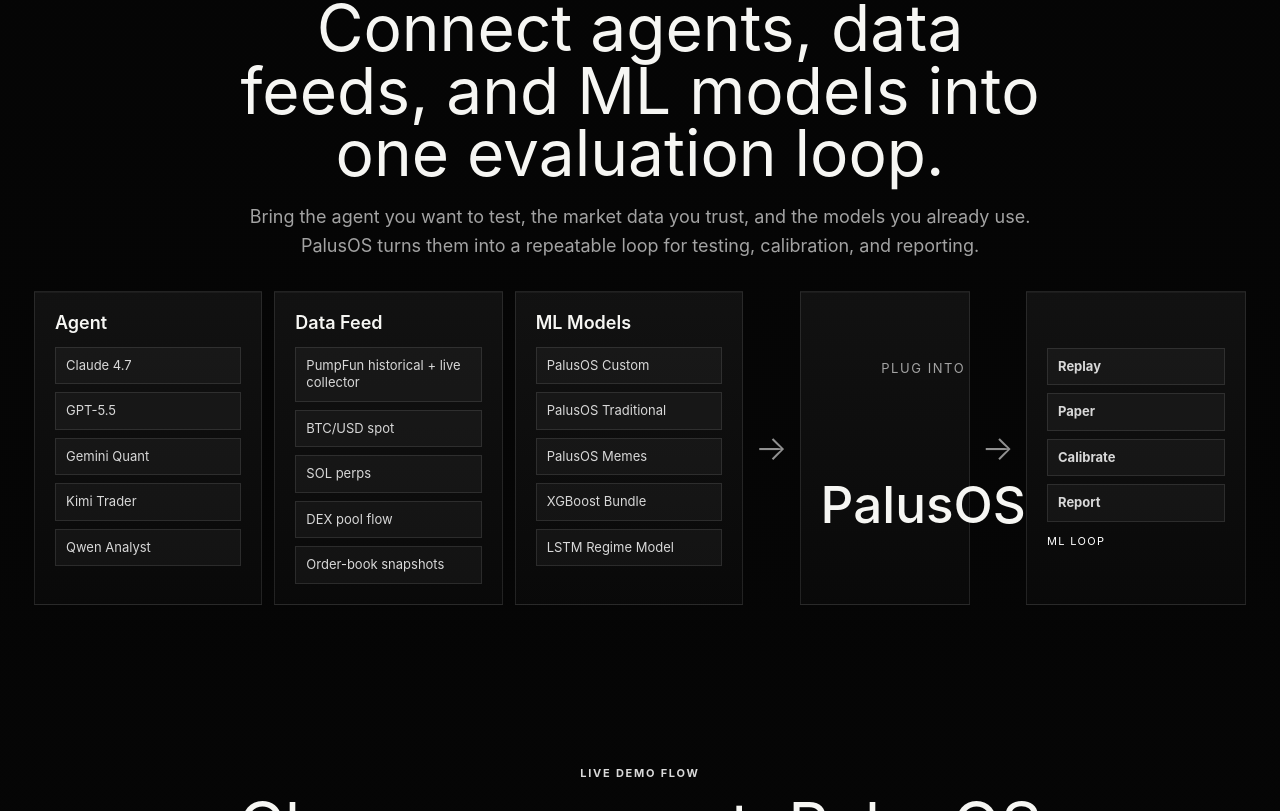
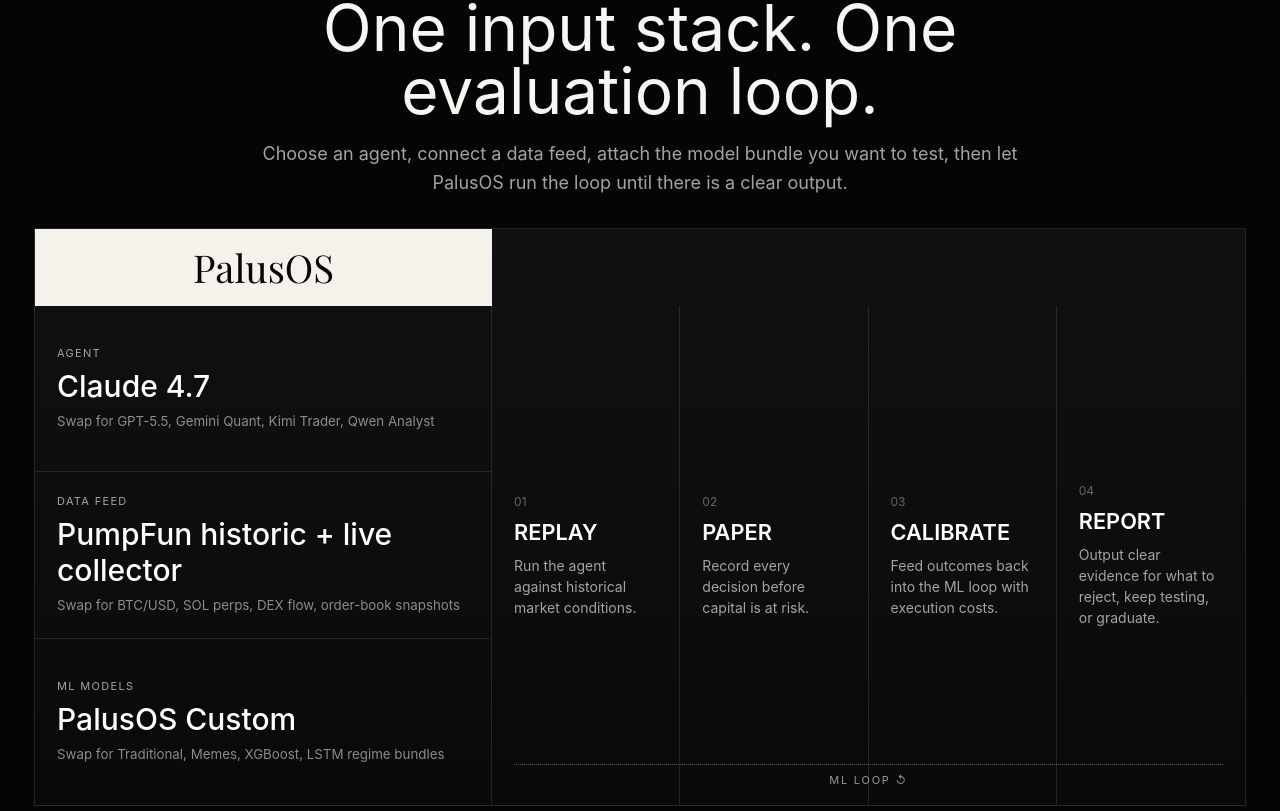
Before and after one commit to jasonheron/palusos, a React (Vite) app: page / in a window 1280 px wide. Shown: the part 929-1740 px from the top of the page. Built offline with nearby package versions, Linux system fonts and the light colour scheme.

Commit message:
Redesign PalusOS system diagram

```diff
--- a/src/App.tsx
+++ b/src/App.tsx
@@ -92,45 +92,54 @@
 
 
 function SystemDiagram() {
-  const agents = ['Claude 4.7', 'GPT-5.5', 'Gemini Quant', 'Kimi Trader', 'Qwen Analyst'];
-  const feeds = ['PumpFun historical + live collector', 'BTC/USD spot', 'SOL perps', 'DEX pool flow', 'Order-book snapshots'];
-  const models = ['PalusOS Custom', 'PalusOS Traditional', 'PalusOS Memes', 'XGBoost Bundle', 'LSTM Regime Model'];
-  const outputs = ['Replay', 'Paper', 'Calibrate', 'Report'];
+  const inputs = [
+    { title: 'Agent', value: 'Claude 4.7', hint: 'Swap for GPT-5.5, Gemini Quant, Kimi Trader, Qwen Analyst' },
+    { title: 'Data Feed', value: 'PumpFun historic + live collector', hint: 'Swap for BTC/USD, SOL perps, DEX flow, order-book snapshots' },
+    { title: 'ML Models', value: 'PalusOS Custom', hint: 'Swap for Traditional, Memes, XGBoost, LSTM regime bundles' },
+  ];
+  const loop = [
+    { title: 'Replay', text: 'Run the agent against historical market conditions.' },
+    { title: 'Paper', text: 'Record every decision before capital is at risk.' },
+    { title: 'Calibrate', text: 'Feed outcomes back into the ML loop with execution costs.' },
+    { title: 'Report', text: 'Output clear evidence for what to reject, keep testing, or graduate.' },
+  ];
 
   return (
     <section className="system-section" id="architecture">
       <div className="section-heading compact">
         <span className="eyebrow">How PalusOS works</span>
-        <h2>Connect agents, data feeds, and ML models into one evaluation loop.</h2>
-        <p>Bring the agent you want to test, the market data you trust, and the models you already use. PalusOS turns them into a repeatable loop for testing, calibration, and reporting.</p>
+        <h2>One input stack. One evaluation loop.</h2>
+        <p>Choose an agent, connect a data feed, attach the model bundle you want to test, then let PalusOS run the loop until there is a clear output.</p>
       </div>
 
       <div className="system-diagram" aria-label="PalusOS system diagram">
-        <DiagramColumn title="Agent" items={agents} />
-        <DiagramColumn title="Data Feed" items={feeds} />
-        <DiagramColumn title="ML Models" items={models} />
-        <div className="diagram-arrow" aria-hidden="true">→</div>
-        <div className="diagram-core">
-          <span>Plug into</span>
-          <strong>PalusOS</strong>
+        <div className="diagram-input-stack">
+          {inputs.map((item) => <DiagramInput key={item.title} {...item} />)}
         </div>
-        <div className="diagram-arrow" aria-hidden="true">→</div>
-        <div className="diagram-loop">
-          {outputs.map((item) => <b key={item}>{item}</b>)}
-          <small>ML Loop</small>
+
+        <div className="diagram-core-label">PalusOS</div>
+
+        <div className="diagram-loop-flow">
+          {loop.map((item, index) => (
+            <article key={item.title} className="loop-step">
+              <span>{String(index + 1).padStart(2, '0')}</span>
+              <b>{item.title}</b>
+              <p>{item.text}</p>
+            </article>
+          ))}
+          <div className="loop-return" aria-hidden="true">ML LOOP ↺</div>
         </div>
       </div>
     </section>
   );
 }
 
-function DiagramColumn({ title, items }: { title: string; items: string[] }) {
+function DiagramInput({ title, value, hint }: { title: string; value: string; hint: string }) {
   return (
-    <article className="diagram-column">
-      <h3>{title}</h3>
-      <div className="swap-list">
-        {items.map((item) => <span key={item}>{item}</span>)}
-      </div>
+    <article className="diagram-input">
+      <span>{title}</span>
+      <b>{value}</b>
+      <small>{hint}</small>
     </article>
   );
 }
--- a/src/styles/palusos-hero.css
+++ b/src/styles/palusos-hero.css
@@ -679,3 +679,177 @@
     gap: 2px;
   }
 }
+
+/* Second-section vertical PalusOS loop diagram */
+.system-diagram {
+  display: grid;
+  grid-template-columns: minmax(220px, .85fr) minmax(0, 1.4fr);
+  gap: 0;
+  align-items: stretch;
+  border: 1px solid var(--line);
+  background: linear-gradient(180deg, rgba(19,19,19,.82), rgba(10,10,10,.92));
+}
+
+.diagram-input-stack {
+  display: grid;
+  grid-template-rows: repeat(3, 1fr);
+  border-right: 1px solid var(--line);
+}
+
+.diagram-input {
+  display: grid;
+  align-content: center;
+  gap: 8px;
+  min-height: 128px;
+  padding: 22px;
+  border-bottom: 1px solid var(--line);
+}
+
+.diagram-input:last-child {
+  border-bottom: 0;
+}
+
+.diagram-input span {
+  color: var(--muted);
+  text-transform: uppercase;
+  letter-spacing: .12em;
+  font-size: 11px;
+}
+
+.diagram-input b {
+  color: #fff;
+  font-size: clamp(20px, 2.4vw, 30px);
+  font-weight: 460;
+}
+
+.diagram-input small {
+  color: rgba(255,255,255,.52);
+  line-height: 1.45;
+}
+
+.diagram-core-label {
+  grid-column: 1 / -1;
+  grid-row: 1;
+  justify-self: stretch;
+  align-self: start;
+  z-index: 2;
+  padding: 12px 18px;
+  border-bottom: 1px solid var(--line);
+  background: #f5f2eb;
+  color: #050505;
+  font-family: "Playfair Display", Georgia, serif;
+  font-size: clamp(26px, 3vw, 42px);
+  font-weight: 400;
+  text-align: center;
+}
+
+.diagram-loop-flow {
+  grid-column: 2;
+  display: grid;
+  grid-template-columns: repeat(4, minmax(0, 1fr));
+  gap: 0;
+  padding-top: 76px;
+  position: relative;
+}
+
+.loop-step {
+  display: grid;
+  align-content: center;
+  gap: 10px;
+  min-height: 300px;
+  padding: 22px;
+  border-right: 1px solid var(--line);
+}
+
+.loop-step:last-of-type {
+  border-right: 0;
+}
+
+.loop-step span {
+  color: rgba(255,255,255,.36);
+  font-size: 12px;
+}
+
+.loop-step b {
+  color: #fff;
+  text-transform: uppercase;
+  font-size: clamp(16px, 1.7vw, 22px);
+  font-weight: 620;
+}
+
+.loop-step p {
+  margin: 0;
+  color: var(--muted);
+  line-height: 1.5;
+  font-size: 14px;
+}
+
+.loop-return {
+  position: absolute;
+  left: 22px;
+  right: 22px;
+  bottom: 18px;
+  border-top: 1px dotted rgba(255,255,255,.32);
+  padding-top: 8px;
+  color: rgba(255,255,255,.58);
+  text-align: center;
+  font-size: 11px;
+  letter-spacing: .16em;
+}
+
+@media (max-width: 900px) {
+  .system-diagram {
+    grid-template-columns: 1fr;
+  }
+  .diagram-input-stack {
+    border-right: 0;
+    border-bottom: 1px solid var(--line);
+  }
+  .diagram-loop-flow {
+    grid-column: 1;
+    grid-template-columns: 1fr;
+  }
+  .loop-step {
+    min-height: 150px;
+    border-right: 0;
+    border-bottom: 1px solid var(--line);
+  }
+}
+
+/* Correct second-section placement: PalusOS label spans the whole diagram */
+.system-diagram {
+  grid-template-columns: minmax(220px, .85fr) minmax(0, 1.4fr);
+  grid-template-areas:
+    "label label"
+    "inputs loop";
+}
+
+.diagram-core-label {
+  grid-area: label;
+  grid-column: auto;
+  grid-row: auto;
+  align-self: auto;
+}
+
+.diagram-input-stack {
+  grid-area: inputs;
+}
+
+.diagram-loop-flow {
+  grid-area: loop;
+  grid-column: auto;
+  padding-top: 0;
+}
+
+@media (max-width: 900px) {
+  .system-diagram {
+    grid-template-columns: 1fr;
+    grid-template-areas:
+      "label"
+      "inputs"
+      "loop";
+  }
+  .diagram-loop-flow {
+    grid-column: auto;
+  }
+}
```
